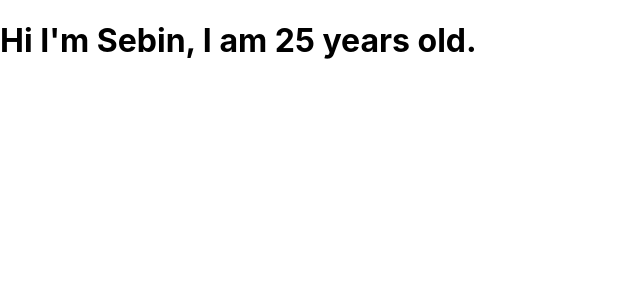
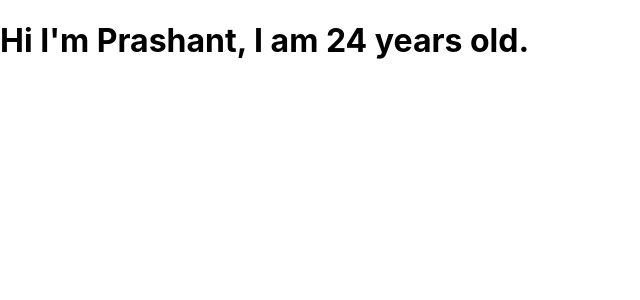
Before and after one commit to Mission-Ready/learning-git-merge-pr-temp, a React (Create React App) app: page / in a window 1280 px wide. Shown: the top 300 px of the page, without its empty margins (0-640 px from the left). Built offline with nearby package versions, Linux system fonts and the light colour scheme.

Commit message:
Changed name to Prashant

```diff
--- a/src/App.js
+++ b/src/App.js
@@ -3,7 +3,7 @@ import Person from './components/Person';
 function App() {
   return (
     <>
-      <Person name="Sebin" age="25"></Person>
+      <Person name="Prashant" age="24"></Person>
     </>
   );
 }
```
